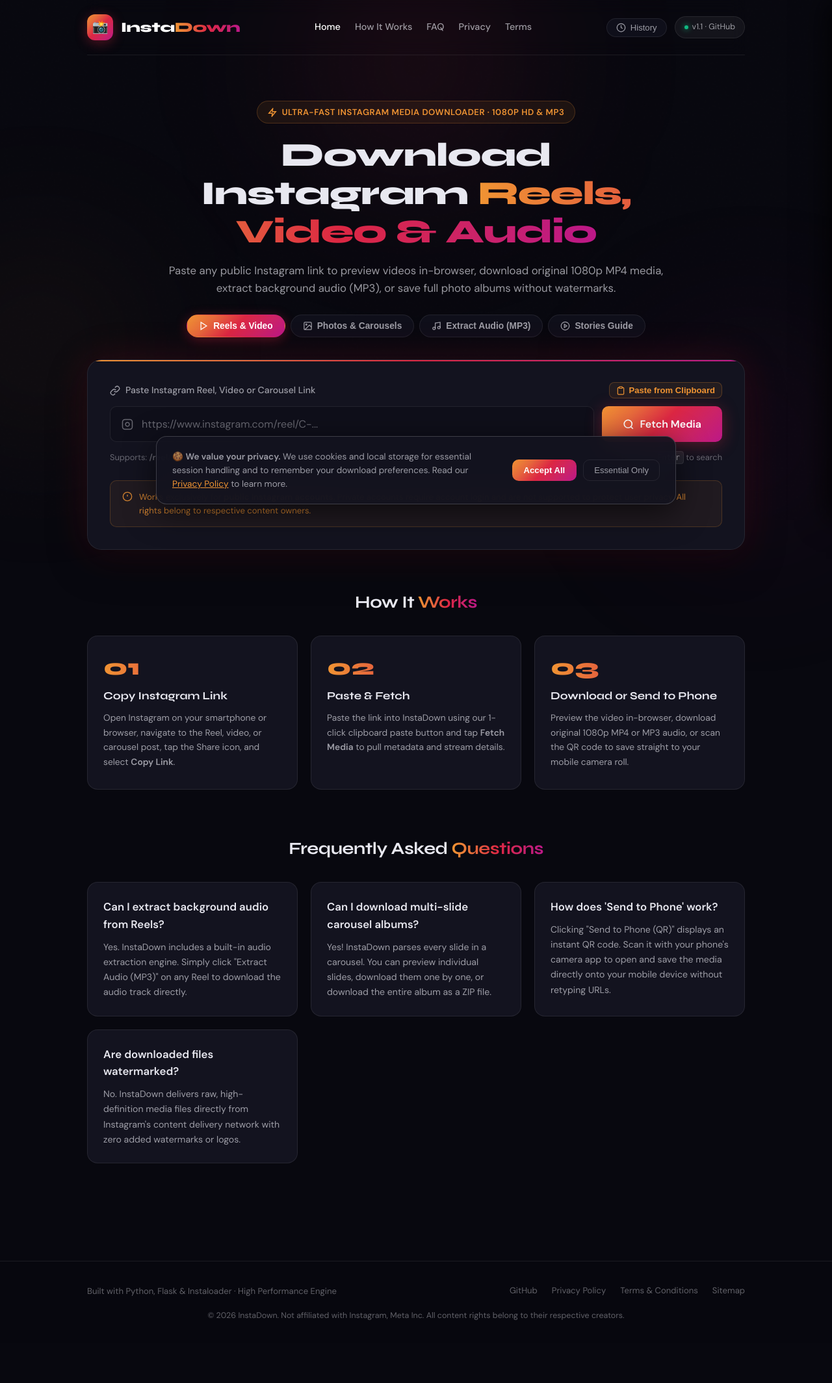
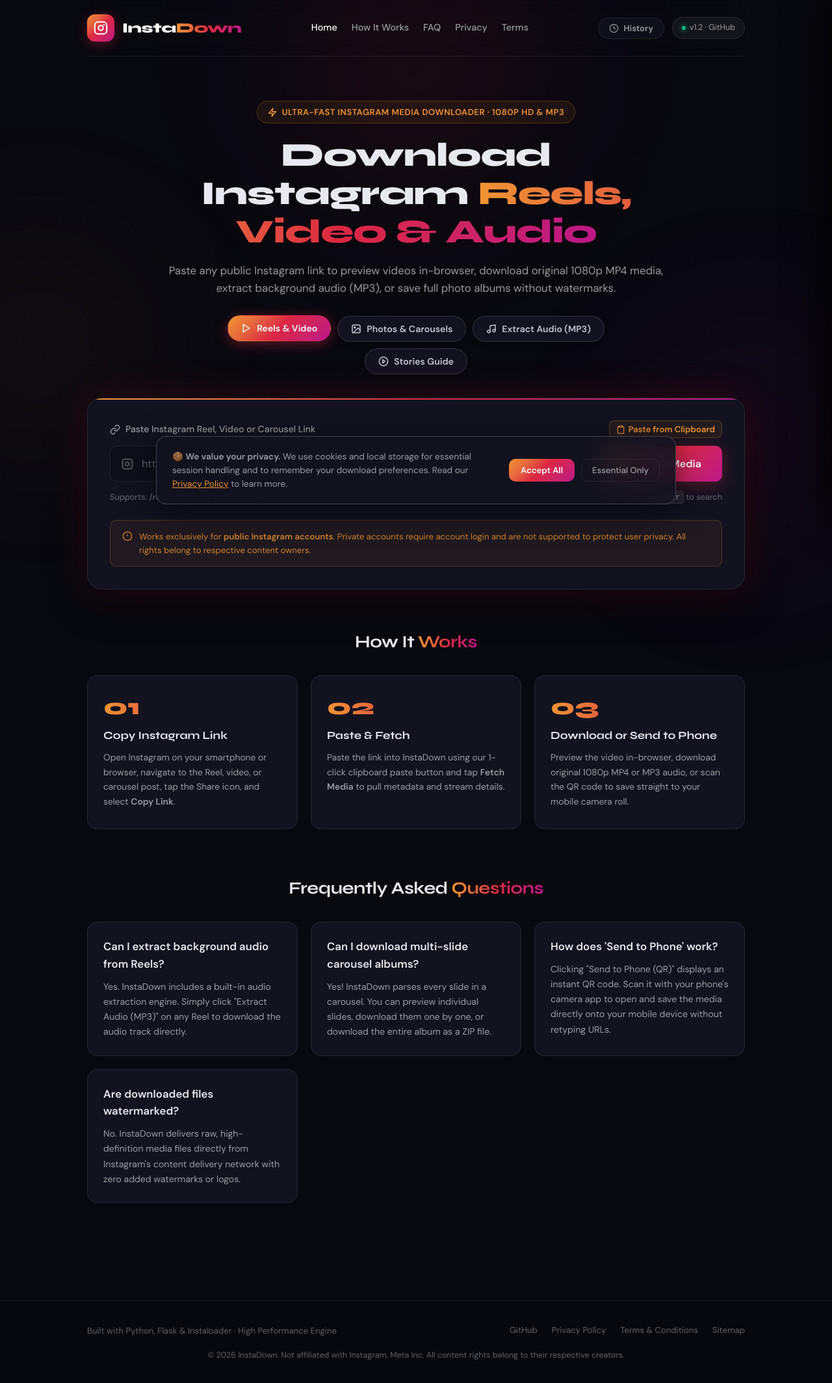
Before and after one commit to KisholoyDD21/Instagram-story-Downloader, a Flask app: page / in a window 1280 px wide. Shown: the whole page at 65% size. Before the commit the page ends 2031 px from the top, so only its background shows below. Run offline with Flask 3, Linux system fonts and the light colour scheme; some libraries are stand-ins or nearby versions.

Commit message:
fix(ui): replace camera emoji with custom SVG icon, style mode tabs, and isolate modals
- Replaced 📸 emoji in logo with an authentic Instagram vector camera SVG
- Fixed tab buttons styling with dark glassmorphism pills and Instagram active gradient
- Fixed modal & drawer isolation (prevented unstyled DOM bleed at page bottom)
- Added inline style protection to modals and drawers so they remain hidden until triggered
- Added cache-busting v1.2 to stylesheet and service worker

```diff
--- a/static/css/styles.css
+++ b/static/css/styles.css
@@ -11,7 +11,7 @@
   --card:        #13131f;
   --card-hover:  #181827;
   --border:      rgba(255, 255, 255, 0.08);
-  --border-h:    rgba(255, 255, 255, 0.18);
+  --border-h:    rgba(255, 255, 255, 0.20);
   --txt:         #e8e8f0;
   --txt-dim:     rgba(232, 232, 240, 0.65);
   --txt-muted:   rgba(232, 232, 240, 0.40);
@@ -52,6 +52,19 @@ body {
   position: relative;
   line-height: 1.6;
   -webkit-font-smoothing: antialiased;
+}
+
+/* Base button reset to prevent browser default unstyled button styles */
+button {
+  font-family: inherit;
+  font-size: inherit;
+  color: inherit;
+  background: transparent;
+  border: none;
+  outline: none;
+  cursor: pointer;
+  -webkit-appearance: none;
+  appearance: none;
 }
 
 /* Background grain & ambient dynamic lighting */
@@ -145,20 +158,27 @@ header {
   letter-spacing: -0.5px;
 }
 
+/* Professional Vector Camera Logo Icon */
 .logo-icon {
-  width: 40px;
-  height: 40px;
+  width: 42px;
+  height: 42px;
   border-radius: 12px;
   background: var(--grad);
   display: flex;
   align-items: center;
   justify-content: center;
-  font-size: 20px;
   box-shadow: 0 4px 18px rgba(220, 39, 67, 0.35);
-  transition: transform 0.25s ease;
+  transition: transform 0.25s cubic-bezier(0.16, 1, 0.3, 1), box-shadow 0.25s ease;
+  flex-shrink: 0;
+}
+.logo-icon svg {
+  width: 22px;
+  height: 22px;
+  stroke: #ffffff;
 }
 .logo:hover .logo-icon {
-  transform: rotate(-6deg) scale(1.05);
+  transform: rotate(-6deg) scale(1.06);
+  box-shadow: 0 6px 24px rgba(220, 39, 67, 0.5);
 }
 
 .logo-text span {
@@ -196,8 +216,9 @@ header {
   background: var(--surface);
   border: 1px solid var(--border);
   border-radius: 99px;
-  padding: 6px 14px;
+  padding: 7px 16px;
   font-size: 0.82rem;
+  font-weight: 600;
   color: var(--txt-dim);
   display: inline-flex;
   align-items: center;
@@ -249,7 +270,7 @@ header {
 /* ─── HERO & TABS ──────────────────────────────────────────── */
 .hero {
   text-align: center;
-  padding: 40px 0 24px;
+  padding: 38px 0 24px;
   max-width: 820px;
   margin: 0 auto;
 }
@@ -290,44 +311,55 @@ header {
   font-size: 1.05rem;
   color: var(--txt-dim);
   line-height: 1.65;
-  margin-bottom: 26px;
-}
-
-/* Mode selector tabs */
+  margin-bottom: 28px;
+}
+
+/* Mode selector tabs - Beautiful Glassmorphic Pills */
 .media-tabs {
   display: flex;
   justify-content: center;
+  gap: 10px;
+  flex-wrap: wrap;
+  margin: 0 auto 12px;
+  max-width: 720px;
+}
+
+.tab-btn {
+  background: #13131f !important;
+  border: 1px solid rgba(255, 255, 255, 0.12) !important;
+  border-radius: 99px !important;
+  padding: 10px 20px !important;
+  color: #c5c5d6 !important;
+  font-family: var(--font-body);
+  font-size: 0.88rem !important;
+  font-weight: 600 !important;
+  cursor: pointer;
+  display: inline-flex;
+  align-items: center;
   gap: 8px;
-  flex-wrap: wrap;
-  margin-bottom: 10px;
-}
-
-.tab-btn {
-  background: var(--surface);
-  border: 1px solid var(--border);
-  border-radius: 99px;
-  padding: 9px 18px;
-  color: var(--txt-dim);
-  font-size: 0.86rem;
-  font-weight: 600;
-  cursor: pointer;
-  display: inline-flex;
-  align-items: center;
-  gap: 7px;
-  transition: all 0.2s ease;
+  transition: all 0.25s cubic-bezier(0.16, 1, 0.3, 1);
+  box-shadow: 0 2px 10px rgba(0, 0, 0, 0.3);
+}
+
+.tab-btn svg {
+  stroke: currentColor;
+  flex-shrink: 0;
 }
 
 .tab-btn:hover {
-  border-color: var(--border-h);
-  color: #fff;
+  background: #1b1b2c !important;
+  border-color: rgba(255, 255, 255, 0.25) !important;
+  color: #ffffff !important;
+  transform: translateY(-2px);
+  box-shadow: 0 4px 16px rgba(0, 0, 0, 0.4);
+}
+
+.tab-btn.active {
+  background: linear-gradient(135deg, #f09433, #e6683c, #dc2743, #cc2366, #bc1888) !important;
+  border-color: transparent !important;
+  color: #ffffff !important;
+  box-shadow: 0 4px 20px rgba(220, 39, 67, 0.45) !important;
   transform: translateY(-1px);
-}
-
-.tab-btn.active {
-  background: var(--grad);
-  border-color: transparent;
-  color: #fff;
-  box-shadow: 0 4px 18px rgba(220, 39, 67, 0.35);
 }
 
 /* ─── DOWNLOADER CARD & CTA ────────────────────────────────── */
--- a/static/js/main.js
+++ b/static/js/main.js
@@ -1,5 +1,5 @@
 /**
- * InstaDown Advanced Client Controller v1.1
+ * InstaDown Advanced Client Controller v1.2
  * Features:
  * - Dynamic interactive cursor glow & ambient light
  * - Mode selection tabs (Reels, Photos, Audio MP3, Stories)
@@ -7,8 +7,8 @@
  * - In-browser inline video player preview
  * - Multi-slide carousel album inspector & ZIP download
  * - Background audio extraction (MP3)
- * - Desktop-to-mobile QR code transfer modal
- * - Client-side private Recent Downloads History tray
+ * - Desktop-to-mobile QR code transfer modal (with guaranteed modal isolation)
+ * - Client-side private Recent Downloads History drawer
  * - Native Web Share API & clipboard helpers
  * - Cookie consent management & analytics dispatcher
  */
@@ -495,18 +495,23 @@ function openQrModal() {
   if (!qrModalOverlay || !qrCanvasContainer) return;
   const targetUrl = urlInput ? urlInput.value.trim() : window.location.href;
 
-  // Generate crisp QR code SVG/image
   const qrUrl = `https://api.qrserver.com/v1/create-qr-code/?size=220x220&data=${encodeURIComponent(targetUrl)}&bgcolor=ffffff&color=08080f&margin=4`;
   qrCanvasContainer.innerHTML = `
     <img src="${qrUrl}" alt="Scan QR Code to save on phone" width="220" height="220" style="border-radius:8px;display:block;" />
   `;
 
+  qrModalOverlay.style.display = 'flex';
+  void qrModalOverlay.offsetWidth;
   qrModalOverlay.classList.add('active');
   trackEvent('qr_modal_opened');
 }
 
 function closeQrModal() {
-  if (qrModalOverlay) qrModalOverlay.classList.remove('active');
+  if (!qrModalOverlay) return;
+  qrModalOverlay.classList.remove('active');
+  setTimeout(() => {
+    qrModalOverlay.style.display = 'none';
+  }, 250);
 }
 
 function copyCurrentMediaUrl() {
@@ -533,7 +538,6 @@ function shareCurrentMedia() {
       url: targetUrl
     }).catch(() => {});
   } else {
-    // Fallback: Copy link
     navigator.clipboard.writeText(targetUrl).then(() => {
       showToast('Post link copied to clipboard!');
     });
@@ -560,7 +564,6 @@ function saveHistoryItem(post, originalUrl) {
   if (!post || !post.shortcode) return;
   const items = getHistoryItems();
 
-  // Deduplicate
   const filtered = items.filter(i => i.shortcode !== post.shortcode);
   filtered.unshift({
     shortcode: post.shortcode,
@@ -572,7 +575,6 @@ function saveHistoryItem(post, originalUrl) {
     timestamp: Date.now()
   });
 
-  // Limit to 15 items
   const trimmed = filtered.slice(0, 15);
   localStorage.setItem(HISTORY_STORAGE_KEY, JSON.stringify(trimmed));
   updateHistoryCounter(trimmed.length);
@@ -592,8 +594,13 @@ function toggleHistoryDrawer() {
   if (isActive) {
     historyDrawer.classList.remove('active');
     drawerOverlay.classList.remove('active');
+    setTimeout(() => {
+      drawerOverlay.style.display = 'none';
+    }, 300);
   } else {
     renderHistory();
+    drawerOverlay.style.display = 'block';
+    void drawerOverlay.offsetWidth;
     historyDrawer.classList.add('active');
     drawerOverlay.classList.add('active');
   }
--- a/templates/base.html
+++ b/templates/base.html
@@ -57,8 +57,8 @@
   <!-- Web Fonts -->
   <link href="https://fonts.googleapis.com/css2?family=Syne:wght@500;700;800&family=DM+Sans:ital,opsz,wght@0,9..40,400;0,9..40,500;0,9..40,600;1,9..40,400&display=swap" rel="stylesheet">
 
-  <!-- Stylesheets -->
-  <link rel="stylesheet" href="{{ url_for('static', filename='css/styles.css') }}">
+  <!-- Stylesheet with Cache Busting -->
+  <link rel="stylesheet" href="{{ url_for('static', filename='css/styles.css') }}?v=1.2">
 
   <!-- Analytics Tag (Consent Aware) -->
   {% if ga_id %}
@@ -89,7 +89,14 @@
     <!-- Header Navigation -->
     <header>
       <a href="/" class="logo" title="InstaDown Homepage">
-        <div class="logo-icon" aria-hidden="true">📸</div>
+        <!-- Professional Custom SVG Camera Logo Icon (Replacing Emoji) -->
+        <div class="logo-icon" aria-label="InstaDown Camera Logo">
+          <svg viewBox="0 0 24 24" fill="none" stroke="#ffffff" stroke-width="2.2" stroke-linecap="round" stroke-linejoin="round">
+            <rect x="2" y="2" width="20" height="20" rx="5.5" ry="5.5"></rect>
+            <path d="M16 11.37A4 4 0 1 1 12.63 8 4 4 0 0 1 16 11.37z"></path>
+            <line x1="17.5" y1="6.5" x2="17.51" y2="6.5" stroke-width="2.8"></line>
+          </svg>
+        </div>
         <span class="logo-text">Insta<span>Down</span></span>
       </a>
 
@@ -114,7 +121,7 @@
 
         <a href="https://github.com/KisholoyDD21/Instagram-story-Downloader" target="_blank" rel="noopener noreferrer" class="badge-header" title="GitHub Repository">
           <span class="badge-dot"></span>
-          <span>v1.1 · GitHub</span>
+          <span>v1.2 · GitHub</span>
         </a>
       </div>
     </header>
@@ -157,7 +164,7 @@
   </aside>
 
   <!-- Recent Downloads Drawer (100% Client-Side / Private) -->
-  <div class="drawer-overlay" id="drawer-overlay" onclick="toggleHistoryDrawer()"></div>
+  <div class="drawer-overlay" id="drawer-overlay" onclick="toggleHistoryDrawer()" style="display: none;"></div>
   <aside class="history-drawer" id="history-drawer" role="complementary" aria-label="Recent Downloads History">
     <div class="drawer-header">
       <div class="drawer-title">
@@ -186,7 +193,7 @@
   </aside>
 
   <!-- Send to Mobile QR Code Modal -->
-  <div class="modal-overlay" id="qr-modal-overlay" onclick="closeQrModal()">
+  <div class="modal-overlay" id="qr-modal-overlay" onclick="closeQrModal()" style="display: none;">
     <div class="modal-card" onclick="event.stopPropagation()">
       <button type="button" class="btn-modal-close" onclick="closeQrModal()" aria-label="Close QR Modal">×</button>
       <div class="modal-header">
@@ -222,7 +229,7 @@
   </script>
 
   <!-- Scripts -->
-  <script src="{{ url_for('static', filename='js/main.js') }}" defer></script>
+  <script src="{{ url_for('static', filename='js/main.js') }}?v=1.2" defer></script>
   {% block scripts %}{% endblock %}
 
 </body>
--- a/templates/index.html
+++ b/templates/index.html
@@ -100,21 +100,21 @@
   <!-- Interactive Downloader Feature Tabs -->
   <div class="media-tabs" role="tablist" aria-label="Media Downloader Categories">
     <button type="button" class="tab-btn active" data-tab="reels" onclick="switchMediaTab('reels', this)">
-      <svg width="15" height="15" viewBox="0 0 24 24" fill="none" stroke="currentColor" stroke-width="2">
+      <svg width="16" height="16" viewBox="0 0 24 24" fill="none" stroke="currentColor" stroke-width="2.2" stroke-linecap="round" stroke-linejoin="round">
         <polygon points="5 3 19 12 5 21 5 3"></polygon>
       </svg>
-      <span>Reels & Video</span>
+      <span>Reels &amp; Video</span>
     </button>
     <button type="button" class="tab-btn" data-tab="photos" onclick="switchMediaTab('photos', this)">
-      <svg width="15" height="15" viewBox="0 0 24 24" fill="none" stroke="currentColor" stroke-width="2">
-        <rect x="3" y="3" width="18" height="18" rx="2" ry="2"></rect>
+      <svg width="16" height="16" viewBox="0 0 24 24" fill="none" stroke="currentColor" stroke-width="2.2" stroke-linecap="round" stroke-linejoin="round">
+        <rect x="3" y="3" width="18" height="18" rx="3" ry="3"></rect>
         <circle cx="8.5" cy="8.5" r="1.5"></circle>
         <polyline points="21 15 16 10 5 21"></polyline>
       </svg>
-      <span>Photos & Carousels</span>
+      <span>Photos &amp; Carousels</span>
     </button>
     <button type="button" class="tab-btn" data-tab="audio" onclick="switchMediaTab('audio', this)">
-      <svg width="15" height="15" viewBox="0 0 24 24" fill="none" stroke="currentColor" stroke-width="2">
+      <svg width="16" height="16" viewBox="0 0 24 24" fill="none" stroke="currentColor" stroke-width="2.2" stroke-linecap="round" stroke-linejoin="round">
         <path d="M9 18V5l12-2v13"></path>
         <circle cx="6" cy="18" r="3"></circle>
         <circle cx="18" cy="16" r="3"></circle>
@@ -122,7 +122,7 @@
       <span>Extract Audio (MP3)</span>
     </button>
     <button type="button" class="tab-btn" data-tab="stories" onclick="switchMediaTab('stories', this)">
-      <svg width="15" height="15" viewBox="0 0 24 24" fill="none" stroke="currentColor" stroke-width="2">
+      <svg width="16" height="16" viewBox="0 0 24 24" fill="none" stroke="currentColor" stroke-width="2.2" stroke-linecap="round" stroke-linejoin="round">
         <circle cx="12" cy="12" r="10"></circle>
         <polygon points="10 8 16 12 10 16 10 8"></polygon>
       </svg>
```
Also changed, not shown: other parts of static/css/styles.css (+91 -66 lines), static/sw.js (+4 -6 lines), static/manifest.json.
